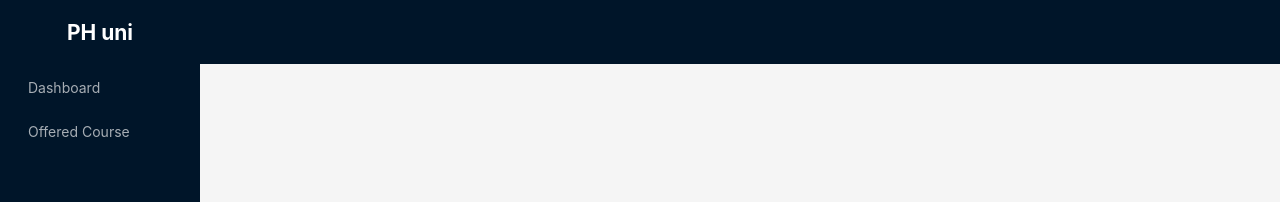
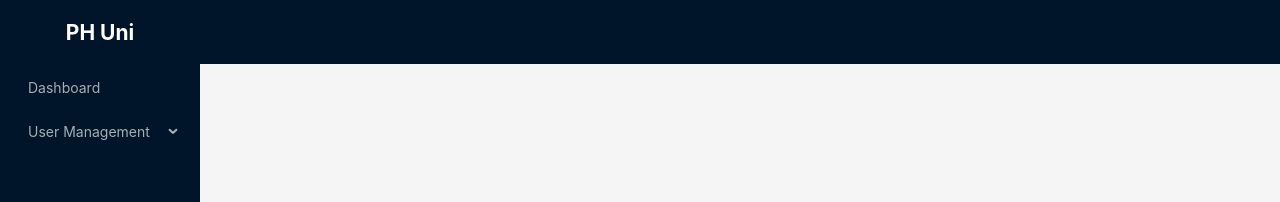
Before and after one commit to isha-web1/PH--university-client, a React (Vite) app: page / in a window 1280 px wide. Shown: the top 202 px of the page. Built offline with nearby package versions, Linux system fonts and the light colour scheme.

Commit message:
create authSlice & authApi layer by inject in baseApi

```diff
--- a/src/components/layOut/MainLayout.tsx
+++ b/src/components/layOut/MainLayout.tsx
@@ -1,59 +1,32 @@
-import { Layout, Menu, MenuProps } from "antd";
-import { UploadOutlined, UserOutlined, VideoCameraOutlined } from '@ant-design/icons';
-import { Children, createElement } from "react";
-import { NavLink, Outlet } from "react-router-dom";
-import { adminPaths,  } from "../../routes/admin.routes";
-import { sidebarItemsGenerator } from "../../utils/sidebarItemsGenerator";
-import Sidebar from "./Sidebar";
+import { Layout, Menu, MenuProps } from 'antd';
+import {
+  UploadOutlined,
+  UserOutlined,
+  VideoCameraOutlined,
+} from '@ant-design/icons';
+import { createElement } from 'react';
+import { NavLink, Outlet } from 'react-router-dom';
+import { adminPaths, adminSidebarItems } from '../../routes/admin.routes';
+import { sidebarItemsGenerator } from '../../utils/sidebarItemsGenerator';
+import Sidebar from './Sidebar';
 const { Header, Content, Footer, Sider } = Layout;
-
-// const items : MenuProps['items'] = [
-//     {
-//         key : 'Dashboard',
-//         label : <NavLink to='/admin/dashboard'>Dashboard</NavLink>,
-//     },
-//     {
-//         key : '2',
-//         label : 'Profiles',
-//     },
-//     {
-//         key : 'User Management',
-//         label : 'User Management',
-//         children : [
-//             {
-//                 key : 'create-Admin',
-//                 label :  <NavLink to='/admin/create-admin'>Create-admin</NavLink>,
-//             },
-//             {
-//                 key : 'create-faculty',
-//                 label :  <NavLink to='/admin/create-faculty'>create-faculty</NavLink>,
-//             },
-//             {
-//                 key : 'create-student',
-//                 label :  <NavLink to='/admin/create-student'>create-student</NavLink>,
-//             },
-//         ]
-//     }
-// ];
 
 const MainLayout = () => {
   return (
-        <Layout style={{height :'100vh'}}>
-        <Sidebar></Sidebar>
+    <Layout style={{ height: '100vh' }}>
+      <Sidebar />
       <Layout>
-          <Header style={{ padding: 0, }} />
+        <Header style={{ padding: 0 }} />
         <Content style={{ margin: '24px 16px 0' }}>
           <div
             style={{
               padding: 24,
               minHeight: 360,
-
             }}
           >
-              <Outlet/>
+            <Outlet />
           </div>
         </Content>
-
       </Layout>
     </Layout>
   );
--- a/src/components/layOut/Sidebar.tsx
+++ b/src/components/layOut/Sidebar.tsx
@@ -1,38 +1,55 @@
 import { Layout, Menu } from 'antd';
-
 import { sidebarItemsGenerator } from '../../utils/sidebarItemsGenerator';
 import { adminPaths } from '../../routes/admin.routes';
 import { FacultyPaths } from '../../routes/faculty.routes';
 import { studentPaths } from '../../routes/student.routes';
 
- const {Sider} = Layout;
+const { Sider } = Layout;
 
 const userRole = {
-    ADMIN : 'admin',
-    FACULTY : 'faculty',
-    STUDENT :'student',
- }
+  ADMIN: 'admin',
+  FACULTY: 'faculty',
+  STUDENT: 'student',
+};
+
 const Sidebar = () => {
-    const role = 'student';
-    let sidebarItems
-    switch (role){
+  const role = 'admin';
+  let sidebarItems;
+
+  switch (role) {
     case userRole.ADMIN:
-            sidebarItems = sidebarItemsGenerator(adminPaths, userRole.ADMIN)
+      sidebarItems = sidebarItemsGenerator(adminPaths, userRole.ADMIN);
       break;
     case userRole.FACULTY:
-            sidebarItems = sidebarItemsGenerator(FacultyPaths, userRole.FACULTY)
+      sidebarItems = sidebarItemsGenerator(FacultyPaths, userRole.FACULTY);
       break;
     case userRole.STUDENT:
-            sidebarItems = sidebarItemsGenerator(studentPaths, userRole.STUDENT)
+      sidebarItems = sidebarItemsGenerator(studentPaths, userRole.STUDENT);
+      break;
+
+    default:
       break;
   }
+
   return (
-        <Sider breakpoint="lg"   collapsedWidth="0" >
-
-          <div style={{color : 'white', textAlign : 'center', height : '4rem', display : 'flex', justifyContent : 'center', alignItems : 'center'}} >
-            <h1>PH uni</h1>
+    <Sider breakpoint="lg" collapsedWidth="0">
+      <div
+        style={{
+          color: 'white',
+          height: '4rem',
+          display: 'flex',
+          justifyContent: 'center',
+          alignItems: 'center',
+        }}
+      >
+        <h1>PH Uni</h1>
       </div>
-          <Menu theme="dark" mode="inline" defaultSelectedKeys={['4']} items={sidebarItems} />
+      <Menu
+        theme="dark"
+        mode="inline"
+        defaultSelectedKeys={['4']}
+        items={sidebarItems}
+      />
     </Sider>
   );
 };
--- /dev/null
+++ b/src/redux/features/auth/authSlice.ts
@@ -0,0 +1,35 @@
+import { createSlice } from '@reduxjs/toolkit';
+import { RootState } from '../../store';
+
+type TAuthState = {
+  user: null | object;
+  token: null | string;
+};
+
+const initialState: TAuthState = {
+  user: null,
+  token: null,
+};
+
+const authSlice = createSlice({
+  name: 'auth',
+  initialState,
+  reducers: {
+    setUser: (state, action) => {
+      const { user, token } = action.payload;
+      state.user = user;
+      state.token = token;
+    },
+    logout: (state) => {
+      state.user = null;
+      state.token = null;
+    },
+  },
+});
+
+export const { setUser, logout } = authSlice.actions;
+
+export default authSlice.reducer;
+
+export const useCurrentToken = (state: RootState) => state.auth.token;
+export const useCurrentUser = (state: RootState) => state.auth.user;
--- a/src/redux/store.ts
+++ b/src/redux/store.ts
@@ -1,7 +1,10 @@
 import { configureStore } from "@reduxjs/toolkit";
+import authReducer from "./features/auth/authSlice";
 
 export const store = configureStore({
-    reducer : {}
+    reducer : {
+        auth : authReducer,
+    }
 })
 
 // Infer the `RootState` and `AppDispatch` types from the store itself
--- a/src/utils/sidebarItemsGenerator.tsx
+++ b/src/utils/sidebarItemsGenerator.tsx
@@ -1,12 +1,8 @@
+import { TSidebarItem, TUserPath } from '../types';
+import { NavLink } from 'react-router-dom';
 
-import { NavLink } from "react-router-dom";
-import { TSidebarItem, TUserPath } from "../types";
-
-
-
-export const sidebarItemsGenerator = (items : TUserPath[], role) =>{
-    const SidebarItems = items.reduce(
-        (acc: TSidebarItem[], item) => {
+export const sidebarItemsGenerator = (items: TUserPath[], role : string) => {
+  const sidebarItems = items.reduce((acc: TSidebarItem[], item) => {
     if (item.path && item.name) {
       acc.push({
         key: item.name,
@@ -26,8 +22,7 @@ export const sidebarItemsGenerator = (items : TUserPath[], role) =>{
     }
 
     return acc;
-        },
-        []
-      );
-      return SidebarItems
-}
+  }, []);
+
+  return sidebarItems;
+};
```
Also changed, not shown: src/redux/api/baseApi.ts (added, +11 -0 lines), src/redux/features/auth/authApi.ts (added, +15 -0 lines), src/routes/admin.routes.tsx (+4 -55 lines). Lines whose indentation alone changed are shown as unchanged.
